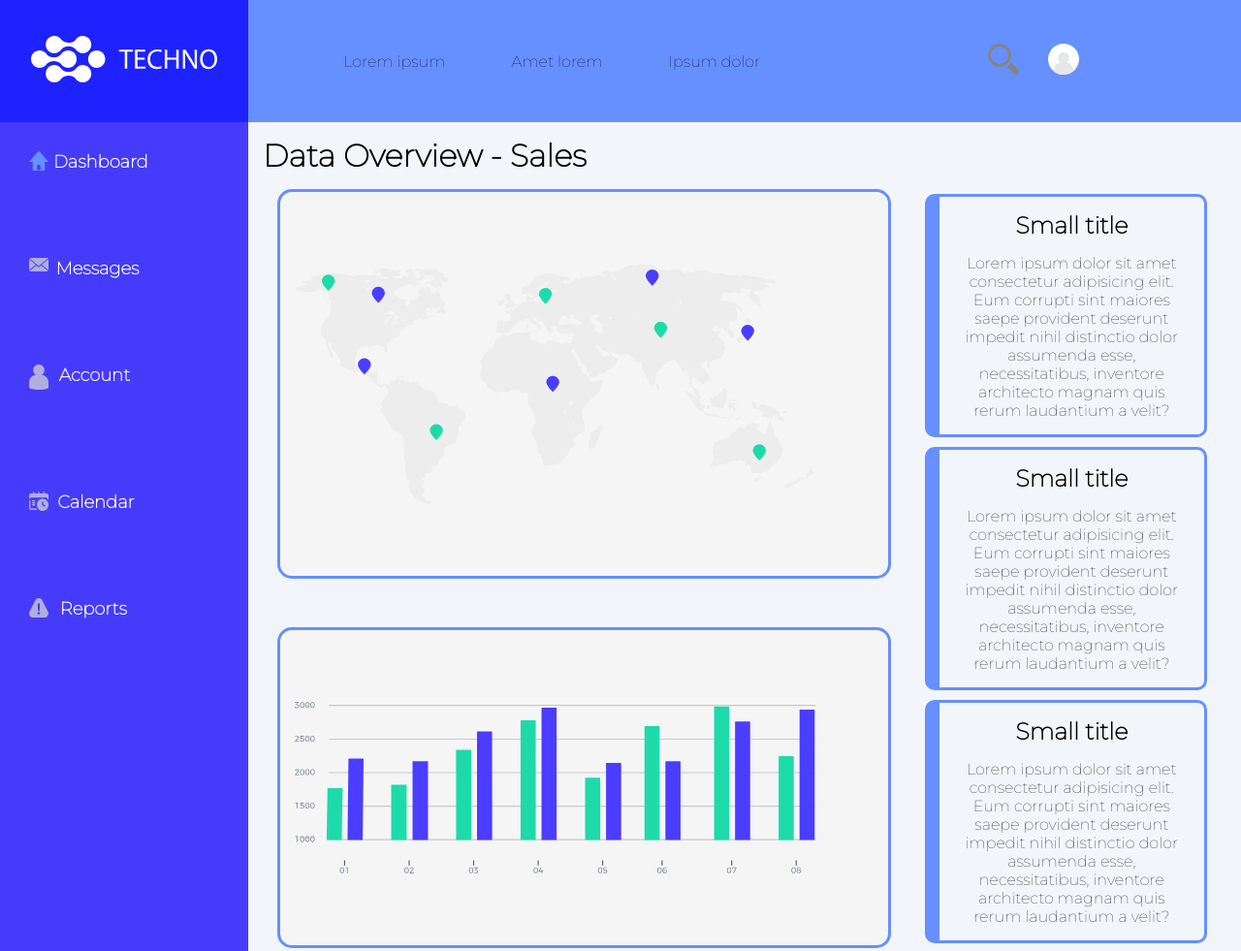
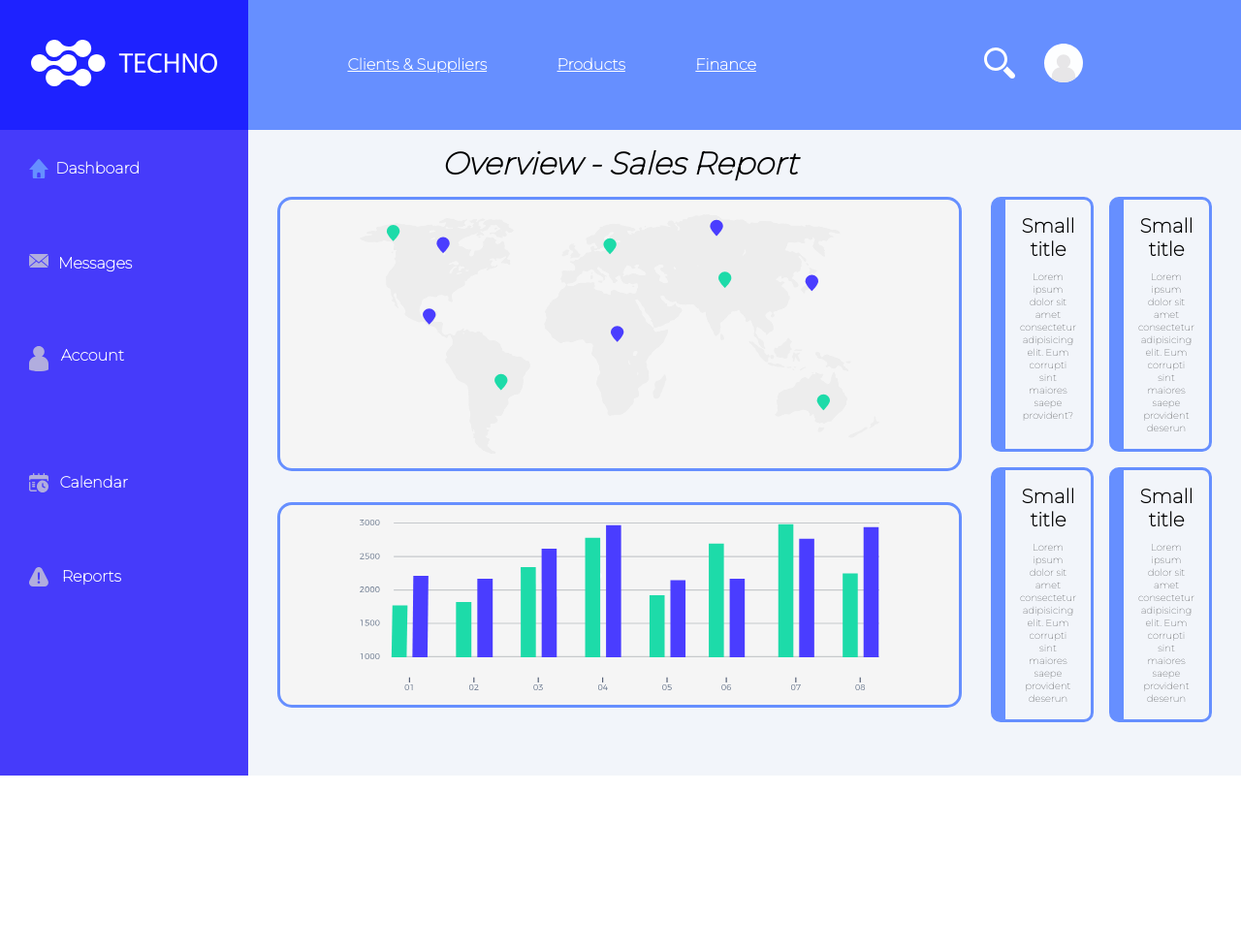
Before and after one commit to douglasmnegri/admin-dashboard, a plain HTML site: page index.html in a window 1280 px wide. Shown: the top 981 px of the page at 97% size. After the commit the page ends 800 px from the top, so only its background shows below. Drawn offline with Linux system fonts and the light colour scheme.

Commit message:
resize the fonts and blocks

```diff
--- a/index.html
+++ b/index.html
@@ -15,17 +15,20 @@
       <div class="header">
         <div class="menu">
           <ul>
-            <li>Lorem ipsum</li>
-            <li>Amet lorem</li>
-            <li>Ipsum dolor</li>
+            <li><a href="">Clients & Suppliers</a></li>
+            <li><a href="">Products</a></li>
+            <li><a href="">Finance</a></li>
           </ul>
         </div>
         <div class="search-user">
           <div class="search">
-            <img src="./images/Ícone - Lupa.svg" preserveAspectRatio = "none" alt="magnifying glass icon"/>
+            <img src="./images/Ícone - Lupa.svg" alt="magnifying glass icon" />
           </div>
           <div class="profile-picture">
-            <img src="./images/Icone - Usuario.svg" alt="user profile picture" />
+            <img
+              src="./images/Icone - Usuario.svg"
+              alt="user profile picture"
+            />
           </div>
         </div>
       </div>
@@ -61,7 +64,7 @@
         </div>
       </div>
       <div class="article">
-        <h1>Data Overview - Sales</h1>
+        <h1><i>Overview - Sales Report</i></h1>
         <div class="main-content">
           <div>
             <img
@@ -77,31 +80,33 @@
           </div>
         </div>
         <div class="small-content">
+
           <div class="feed">
             <p class="title">Small title</p>
             <p>
               Lorem ipsum dolor sit amet consectetur adipisicing elit. Eum
-              corrupti sint maiores saepe provident deserunt impedit nihil
-              distinctio dolor assumenda esse, necessitatibus, inventore
-              architecto magnam quis rerum laudantium a velit?
+              corrupti sint maiores saepe provident?
             </p>
           </div>
           <div class="feed">
             <p class="title">Small title</p>
             <p>
               Lorem ipsum dolor sit amet consectetur adipisicing elit. Eum
-              corrupti sint maiores saepe provident deserunt impedit nihil
-              distinctio dolor assumenda esse, necessitatibus, inventore
-              architecto magnam quis rerum laudantium a velit?
+              corrupti sint maiores saepe provident deserun
             </p>
           </div>
           <div class="feed">
             <p class="title">Small title</p>
             <p>
               Lorem ipsum dolor sit amet consectetur adipisicing elit. Eum
-              corrupti sint maiores saepe provident deserunt impedit nihil
-              distinctio dolor assumenda esse, necessitatibus, inventore
-              architecto magnam quis rerum laudantium a velit?
+              corrupti sint maiores saepe provident deserun
+            </p>
+          </div>
+          <div class="feed">
+            <p class="title">Small title</p>
+            <p>
+              Lorem ipsum dolor sit amet consectetur adipisicing elit. Eum
+              corrupti sint maiores saepe provident deserun
             </p>
           </div>
         </div>
--- a/styles.css
+++ b/styles.css
@@ -4,7 +4,7 @@
 }
 
 :root {
-  --ligt-blue: #668fff;
+  --light-blue: #668fff;
   --medium-blue: #463bfa;
   --dark-blue: #1e22ff;
   --background-grey: #f2f5fa;
@@ -14,9 +14,9 @@
 .container {
   text-align: center;
   display: grid;
+  height: 100vh;
   grid-template-columns: 2fr 8fr;
   grid-template-rows: 1fr 8fr;
-  height: 100vh;
   background-color: var(--background-grey);
 }
 
@@ -26,8 +26,7 @@
 
 .header {
   font-family: var(--main-font);
-  font-size: 16px;
-  background-color: var(--ligt-blue);
+  background-color: var(--light-blue);
   grid-column: 2 / 3;
   display: grid;
   grid-template-columns: 3fr 2fr;
@@ -43,6 +42,12 @@
   justify-content: space-evenly;
 }
 
+a {
+  color: white;
+  font-weight: bold;
+  font-size: 2vh;
+}
+
 .search-user {
   display: flex;
   justify-content: center;
@@ -51,10 +56,12 @@
 
 .search img {
   width: 2em;
+  filter: brightness(0) saturate(100%) invert(100%) sepia(0%) saturate(0%)
+    hue-rotate(0deg);
 }
 
 .profile-picture img {
-  width: 2em;
+  width: 2.5em;
 }
 
 ul {
@@ -86,7 +93,7 @@ ul {
   grid-template-rows: repeat(5, 1fr);
   color: white;
   font-weight: bolder;
-  font-size: 18px;
+  font-size: 2vh;
 }
 
 .sidebar-content li img {
@@ -96,50 +103,50 @@ ul {
 
 .article {
   display: grid;
-  grid-template-columns: 2fr 1fr;
-  margin: auto;
+  grid-template-columns: 3fr 1fr;
   background-color: var(--background-grey);
   font-family: var(--main-font);
-}
-
-h1 {
-  text-align: left;
+  height: fit-content;
 }
 
 .main-content {
-  grid-column: 1 / 2;
-  display: grid;
-  gap: 50px;
+  grid-column: 1;
+  display: flex;
+  flex-direction: column;
+  gap: 2em;
 }
 
 .main-content > div {
-  border: solid var(--ligt-blue);
+  border: solid var(--light-blue);
   background-color: whitesmoke;
   border-radius: 15px;
   display: flex;
-  flex-wrap: wrap;
+  justify-content: center;
 }
 
 .main-content img {
-  width: 90%;
+  width: 80%;
   height: auto;
 }
 
 .title {
-  font-size: 24px;
+  font-size: 2.5vh;
   font-weight: bold;
-  margin-bottom: 15px;
+  margin-bottom: 0.5em;
 }
 
 .small-content {
-  grid-column: 2/ 3;
   display: grid;
-  grid-template-columns: repeat(auto-fit, minmax(250px, 1fr));
+  grid-template-columns: 1fr 1fr;
+  gap: 1em;
 }
 
 .small-content .feed {
-  border: solid var(--ligt-blue);
+  border: solid var(--light-blue);
   border-radius: 10px;
+  display: flex;
+  flex-direction: column;
+  justify-content: flex-start;
+  font-size: 1.25vh;
   border-left-width: 15px;
-  margin: 5px;
 }
```
